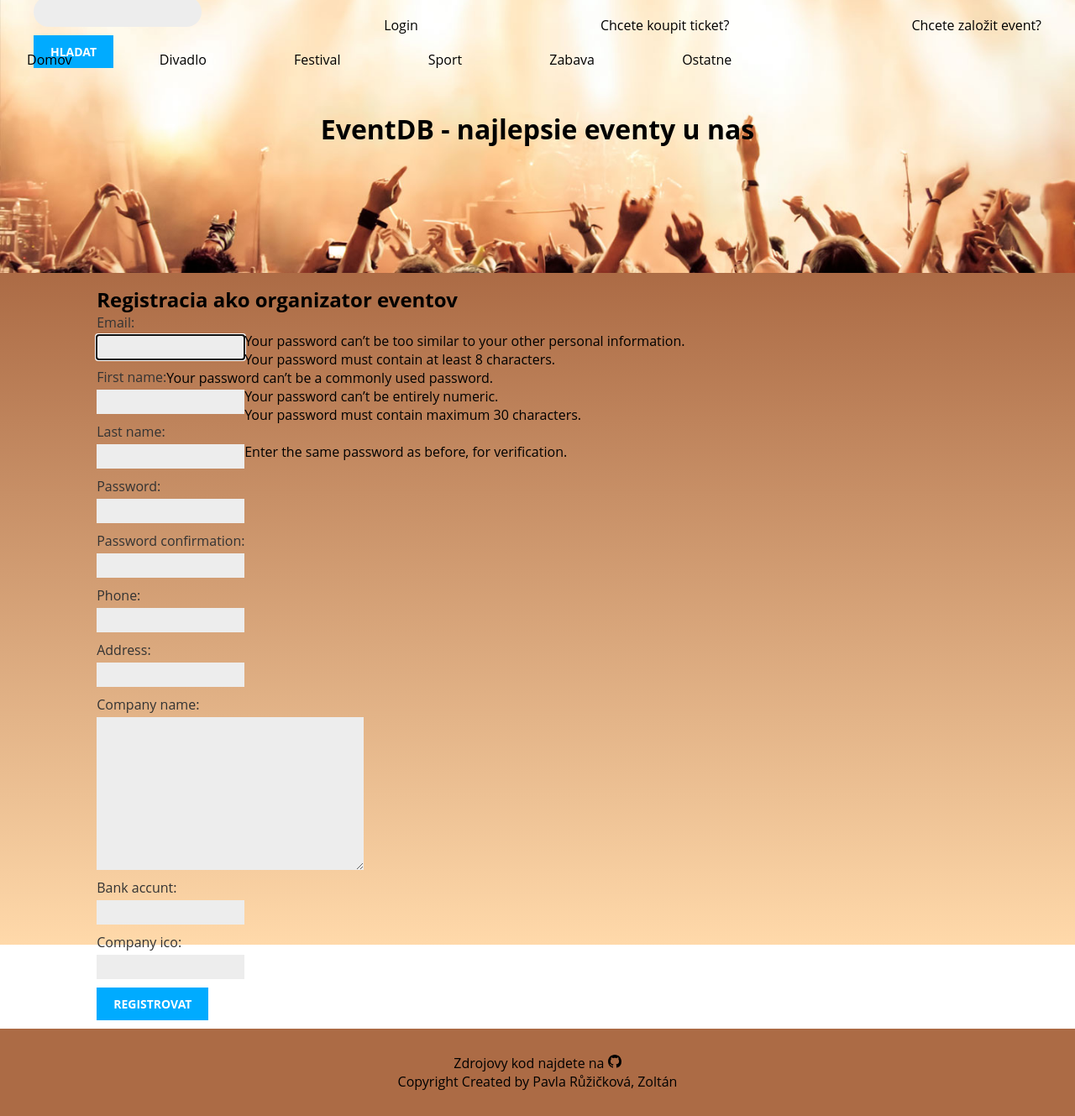
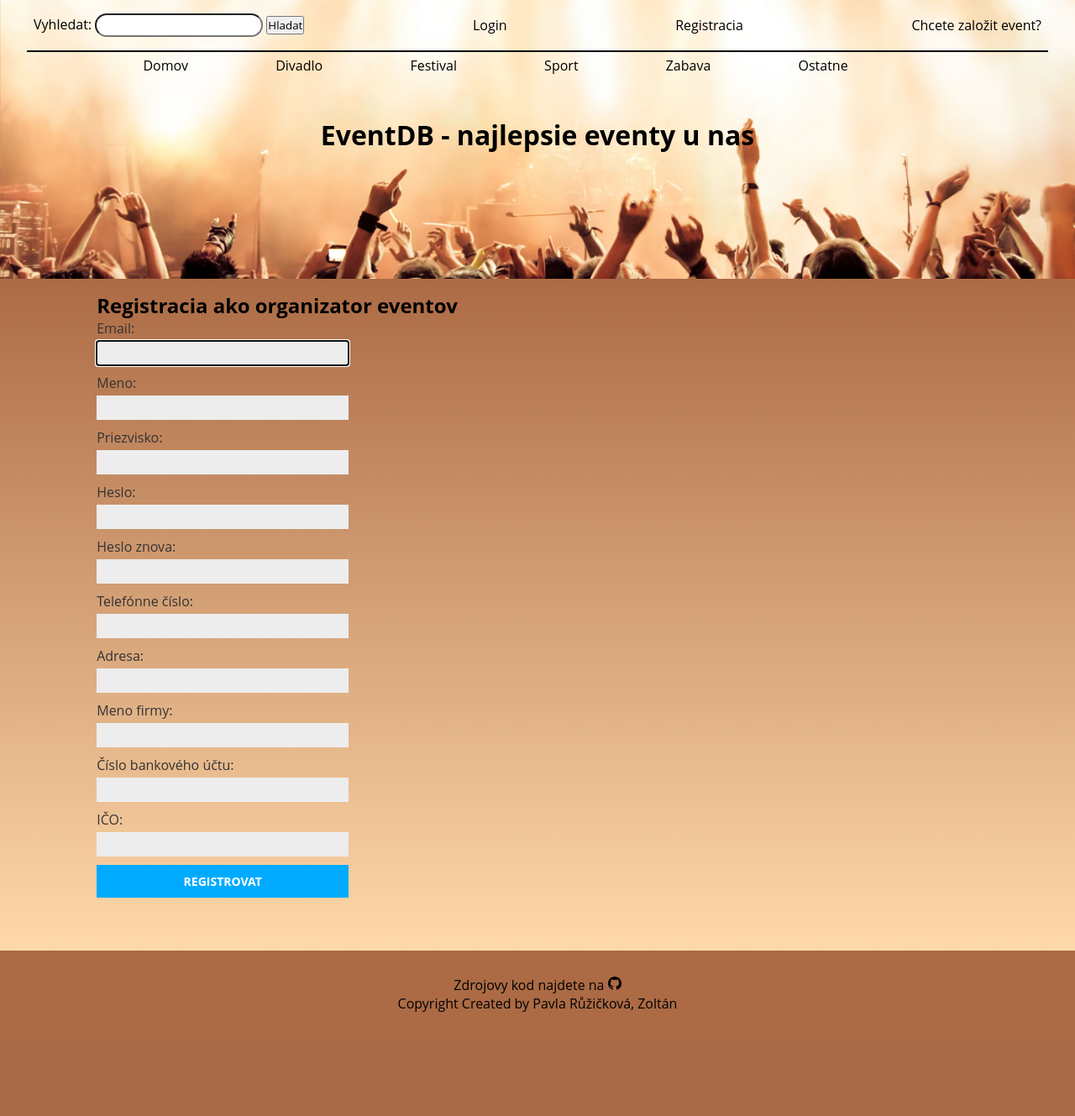
Before and after one commit to zorell11/Event_aggregation_service, a Django app: page /accounts/organizersignup/ in a window 1280 px wide. Shown: the whole page at 84% size. After the commit the page ends 1205 px from the top, so only its background shows below. Run offline with Django 4.2, Linux system fonts and the light colour scheme; parts of the project's set-up code (start-up, migrations or seed data) failed here and were passed over.

Commit message:
updated css

```diff
--- a/accounts/forms.py
+++ b/accounts/forms.py
@@ -4,15 +4,59 @@ from django.contrib.auth.forms import UserCreationForm
 
 from .models import CustomUser, Organizer
 
+from django.contrib.auth import password_validation
+from django.utils.translation import gettext, gettext_lazy as _
+
+
 class UserSignUpForm(UserCreationForm):
-
+    password1 = forms.CharField(
+        label='Heslo',
+        strip=False,
+        widget=forms.PasswordInput(attrs={'autocomplete': 'new-password'}),
+        help_text=password_validation.password_validators_help_text_html(),
+    )
+    password2 = forms.CharField(
+        label='Heslo znova',
+        widget=forms.PasswordInput(attrs={'autocomplete': 'new-password'}),
+        strip=False,
+        help_text=_('Enter the same password as before, for verification.'),
+    )
     class Meta:
         model = CustomUser
         fields = ['email', 'first_name', 'last_name', 'password1', 'password2', 'phone', 'address']
-
-
+        labels = {
+            'first_name': 'Meno',
+            'last_name': 'Priezvisko',
+            'password1': 'Heslo',
+            'phone': 'Telefónne číslo',
+            'address': 'Adresa',
+            'password1': 'Heslo',
+            'password2': 'Heslo znova',
+        }
 
 class OrganizerSignUpForm(UserCreationForm):
+    password1 = forms.CharField(
+        label='Heslo',
+        strip=False,
+        widget=forms.PasswordInput(attrs={'autocomplete': 'new-password'}),
+        help_text=password_validation.password_validators_help_text_html(),
+    )
+    password2 = forms.CharField(
+        label='Heslo znova',
+        widget=forms.PasswordInput(attrs={'autocomplete': 'new-password'}),
+        strip=False,
+        help_text=_('Enter the same password as before, for verification.'),
+    )
     class Meta:
         model = Organizer
         fields = ['email', 'first_name', 'last_name', 'password1', 'password2', 'phone', 'address', 'company_name', 'bank_accunt', 'company_ico']
+        labels = {
+            'first_name': 'Meno',
+            'last_name': 'Priezvisko',
+            'password1': 'Heslo',
+            'phone': 'Telefónne číslo',
+            'address': 'Adresa',
+            'company_name': 'Meno firmy',
+            'bank_accunt': 'Číslo bankového účtu',
+            'company_ico': 'IČO',
+        }
--- a/accounts/models.py
+++ b/accounts/models.py
@@ -23,7 +23,7 @@ class CustomUser(AbstractUser):
 
 class Organizer(CustomUser):
     organzier = models.BooleanField(default=True)
-    company_name = models.TextField(null=False, blank=False)
+    company_name = models.CharField(max_length=64, null=False, blank=False)
     bank_accunt = models.CharField(max_length=32, null=False, blank=False)
     company_ico = models.CharField(max_length=32, null=True, blank=True)
 
--- a/accounts/templates/organizer_signup.html
+++ b/accounts/templates/organizer_signup.html
@@ -2,13 +2,15 @@
 
 {% block content %}
 
-<div class="login-form">
+<div class="register-form">
     <h2>Registracia ako organizator eventov</h2>
-    <form action="" method="post">
-        {% csrf_token %}
-        {{form}}
-        <input type="submit" value="Registrovat">
-    </form>
+    <div class="register">
+        <form action="" method="post">
+            {% csrf_token %}
+            {{form}}
+            <input type="submit" value="Registrovat">
+        </form>
+    </div>
 
 </div>
 
--- a/accounts/templates/registration/login.html
+++ b/accounts/templates/registration/login.html
@@ -7,9 +7,8 @@
     <form method="post">
         {% csrf_token %}
         {{ form.as_p }}
-        <button type="submit" id="id-submit">Login</button>
+        <input type="submit" value="Prihlasit sa">
     </form>
-
 </div>
 
 {% endblock %}
--- a/events/static/events/style.css
+++ b/events/static/events/style.css
@@ -108,6 +108,12 @@ header h1 {
 }
 
 
+.navbar2 {
+    border-top: 2px solid black;
+    padding-top:5px;
+    text-align: center;
+}
+
 .navbar2 ul li {
     display: inline-block;
     position: relative;
@@ -169,13 +175,15 @@ navbar2 ul li a:hover {
 
 /* form  */
 
-label {
+.register-form label,
+.login-form label {
     float:left;
     clear:both;
     color:#333;
     margin-bottom:4px;
 }
-input, textarea {
+.register-form input, textarea,
+.login-form input, textarea {
     clear:both;
     float:left;
     margin:0 0 10px;
@@ -183,8 +191,10 @@ input, textarea {
     border:0;
     padding:6px 10px;
     font-size:12px;
+    width: 300px;
 }
-input[type=submit] {
+.register-form input[type=submit],
+.login-form input[type=submit] {
     font-weight:bold;
     background:#00abff;
     color:#fff;
@@ -192,13 +202,18 @@ input[type=submit] {
     font-size:14px;
     text-transform:uppercase;
 }
-.errorlist {
+.register-form .errorlist,
+.login-form .errorlist {
     color:#cc0033;
     float:left;
     clear:both;
     padding-left:10px;
 }
 
+
+.register-form .helptext {
+    display:none;
+}
 
 
 
--- a/templates/nav.html
+++ b/templates/nav.html
@@ -11,7 +11,7 @@
             <li><a href="{% url 'logout' %}">Logout</a></li>
     {% else %}
             <li><a href="{% url 'login' %}">Login </a></li>
-            <li><a href="{% url 'user_signup' %}">Chcete koupit ticket?</a></li>
+            <li><a href="{% url 'user_signup' %}">Registracia</a></li>
             <li><a href="{% url 'organizer_signup' %}">Chcete založit event? </a></li>
         </ul>
     {% endif %}
```
Also changed, not shown: accounts/templates/user_signup.html (+8 -6 lines), events/views.py (+7 -1 lines).
